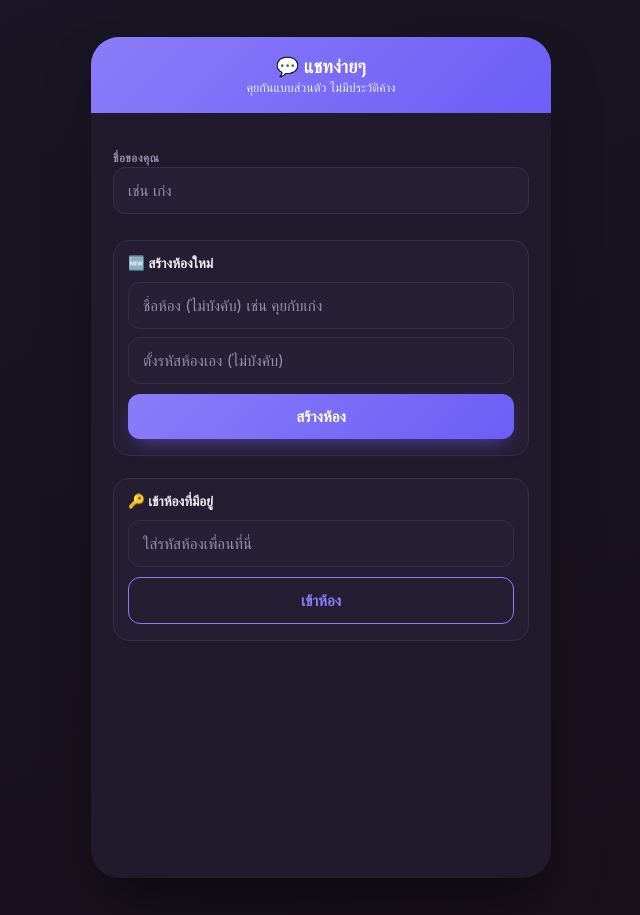
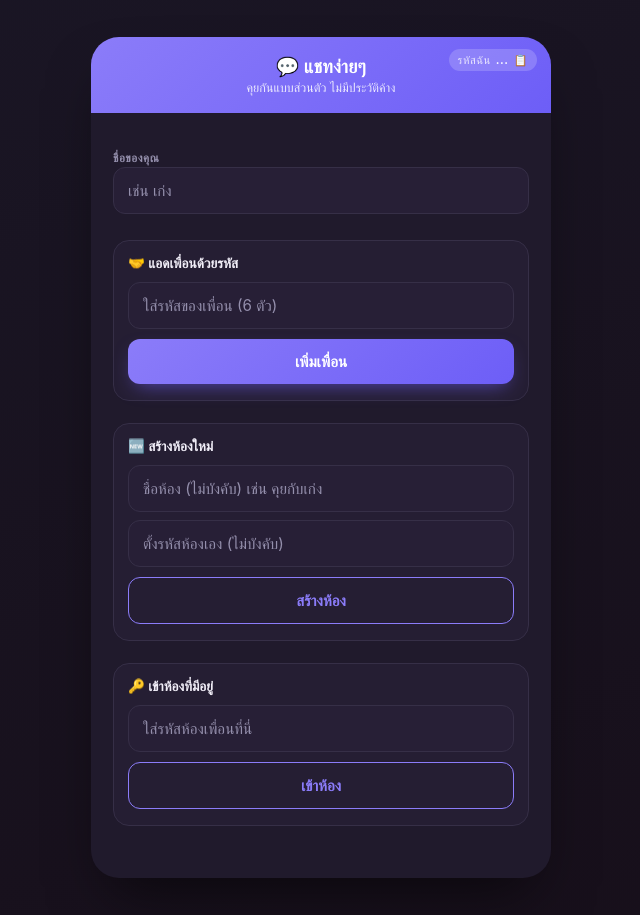
Before and after one commit to Nichan-dev/Private-App, a Flask app: page / in a window 1280 px wide. Shown: the whole page, without its empty margins (319-959 px from the left). Run offline with Flask 3, Linux system fonts and the light colour scheme; some libraries are stand-ins or nearby versions.

Commit message:
Add friend system: auto-assigned personal code shown top-right with copy, add friends by code to instantly start a chat

```diff
--- a/app.py
+++ b/app.py
@@ -17,6 +17,11 @@
 # room_code -> {"members": {sid: name}, "label": str}
 rooms = {}
 
+# รหัสส่วนตัวของแต่ละคนที่ออนไลน์อยู่ตอนนี้ (ไว้แอดเพื่อน)
+ONLINE_CODE_ALPHABET = "ABCDEFGHJKMNPQRSTUVWXYZ23456789"  # ตัดตัวที่สับสนง่าย เช่น O/0, I/1
+online_codes = {}   # code -> sid
+sid_to_code = {}    # sid -> code
+
 CODE_PATTERN = re.compile(r"^[A-Za-z0-9_-]{3,20}$")
 
 
@@ -24,6 +29,13 @@
     while True:
         code = "".join(random.choices(string.digits, k=6))
         if code not in rooms:
+            return code
+
+
+def gen_online_code():
+    while True:
+        code = "".join(random.choices(ONLINE_CODE_ALPHABET, k=6))
+        if code not in online_codes:
             return code
 
 
@@ -49,6 +61,36 @@
 
     rooms[code] = {"members": {}, "label": label}
     return jsonify({"room": code, "label": label})
+
+
+@socketio.on("connect")
+def on_connect():
+    code = gen_online_code()
+    online_codes[code] = request.sid
+    sid_to_code[request.sid] = code
+    emit("your_code", {"code": code})
+
+
+@socketio.on("add_friend")
+def on_add_friend(data):
+    friend_code = (data.get("code") or "").strip().upper()
+    if not friend_code:
+        return
+
+    if friend_code == sid_to_code.get(request.sid):
+        emit("friend_error", {"message": "นี่รหัสของตัวเองนะ ใส่รหัสของเพื่อนสิ"})
+        return
+
+    target_sid = online_codes.get(friend_code)
+    if not target_sid:
+        emit("friend_error", {"message": "ไม่พบเพื่อนคนนี้ หรือเขาไม่ได้ออนไลน์ตอนนี้"})
+        return
+
+    room = gen_room_code()
+    rooms[room] = {"members": {}, "label": ""}
+
+    emit("auto_join", {"room": room})
+    emit("auto_join", {"room": room}, room=target_sid)
 
 
 @socketio.on("join")
@@ -111,6 +153,10 @@
 
 @socketio.on("disconnect")
 def on_disconnect():
+    code = sid_to_code.pop(request.sid, None)
+    if code:
+        online_codes.pop(code, None)
+
     for room, info in list(rooms.items()):
         if request.sid in info["members"]:
             name = info["members"].pop(request.sid)
--- a/templates/index.html
+++ b/templates/index.html
@@ -56,6 +56,7 @@
 
   /* ---------- Header ---------- */
   .top-bar {
+    position: relative;
     flex-shrink: 0;
     padding: 18px 20px;
     background: linear-gradient(135deg, var(--primary), var(--primary-dark));
@@ -73,6 +74,26 @@
     font-size: 0.78rem;
     opacity: 0.85;
   }
+  #my-code-badge {
+    position: absolute;
+    top: 12px;
+    right: 14px;
+    display: inline-flex;
+    align-items: center;
+    gap: 5px;
+    background: rgba(255, 255, 255, 0.18);
+    color: white;
+    border: none;
+    padding: 4px 9px;
+    border-radius: 999px;
+    font-size: 0.7rem;
+    font-weight: 700;
+    letter-spacing: 0.5px;
+    cursor: pointer;
+    font-family: inherit;
+  }
+  #my-code-badge:active { transform: scale(0.95); }
+  #my-code-badge .hint { font-weight: 400; opacity: 0.8; }
 
   /* ---------- Setup screen ---------- */
   #setup {
@@ -318,6 +339,9 @@
   <div class="top-bar">
     <h1>💬 แชทง่ายๆ</h1>
     <div class="sub" id="top-sub">คุยกันแบบส่วนตัว ไม่มีประวัติค้าง</div>
+    <button id="my-code-badge" type="button" title="แตะเพื่อคัดลอกรหัสของฉัน">
+      <span class="hint">รหัสฉัน</span> <span id="my-code">...</span> 📋
+    </button>
   </div>
 
   <div id="setup">
@@ -327,10 +351,16 @@
     </div>
 
     <div class="section-card">
+      <div class="section-title">🤝 แอดเพื่อนด้วยรหัส</div>
+      <input type="text" id="friend-code-input" placeholder="ใส่รหัสของเพื่อน (6 ตัว)" maxlength="6" style="text-transform: uppercase;">
+      <button id="add-friend-btn" type="button" class="btn btn-primary">เพิ่มเพื่อน</button>
+    </div>
+
+    <div class="section-card">
       <div class="section-title">🆕 สร้างห้องใหม่</div>
       <input type="text" id="room-label-input" placeholder="ชื่อห้อง (ไม่บังคับ) เช่น คุยกับเก่ง" maxlength="40">
       <input type="text" id="custom-code-input" placeholder="ตั้งรหัสห้องเอง (ไม่บังคับ)" maxlength="20" style="margin-top: 8px;">
-      <button id="create-btn" type="button" class="btn btn-primary">สร้างห้อง</button>
+      <button id="create-btn" type="button" class="btn btn-outline">สร้างห้อง</button>
     </div>
 
     <div class="section-card">
@@ -396,6 +426,39 @@
 
     document.getElementById("room-input").addEventListener("keydown", (e) => {
       if (e.key === "Enter") { e.preventDefault(); document.getElementById("join-btn").click(); }
+    });
+
+    // --- รหัสส่วนตัว + แอดเพื่อน ---
+    let myCode = "";
+    const myCodeEl = document.getElementById("my-code");
+
+    socket.on("your_code", (data) => {
+      myCode = data.code;
+      myCodeEl.textContent = myCode;
+    });
+
+    document.getElementById("my-code-badge").addEventListener("click", () => {
+      if (myCode && navigator.clipboard) navigator.clipboard.writeText(myCode).catch(() => {});
+    });
+
+    document.getElementById("add-friend-btn").onclick = () => {
+      errorEl.textContent = "";
+      const friendCode = document.getElementById("friend-code-input").value.trim().toUpperCase();
+      if (!friendCode) { errorEl.textContent = "กรอกรหัสเพื่อนก่อนครับ"; return; }
+      socket.emit("add_friend", { code: friendCode });
+    };
+
+    document.getElementById("friend-code-input").addEventListener("keydown", (e) => {
+      if (e.key === "Enter") { e.preventDefault(); document.getElementById("add-friend-btn").click(); }
+    });
+
+    socket.on("friend_error", (data) => {
+      errorEl.textContent = data.message;
+    });
+
+    socket.on("auto_join", (data) => {
+      errorEl.textContent = "";
+      doJoin(data.room);
     });
 
     function doJoin(room) {
```
